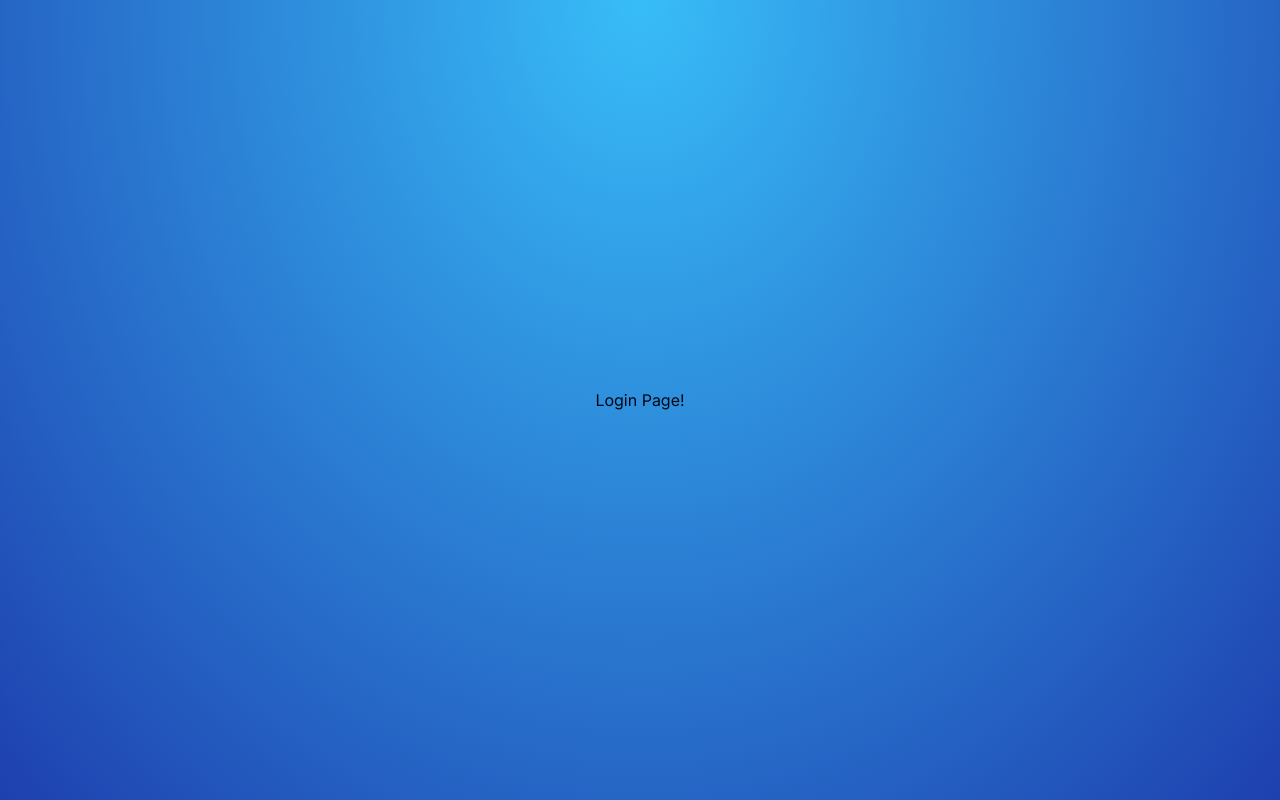
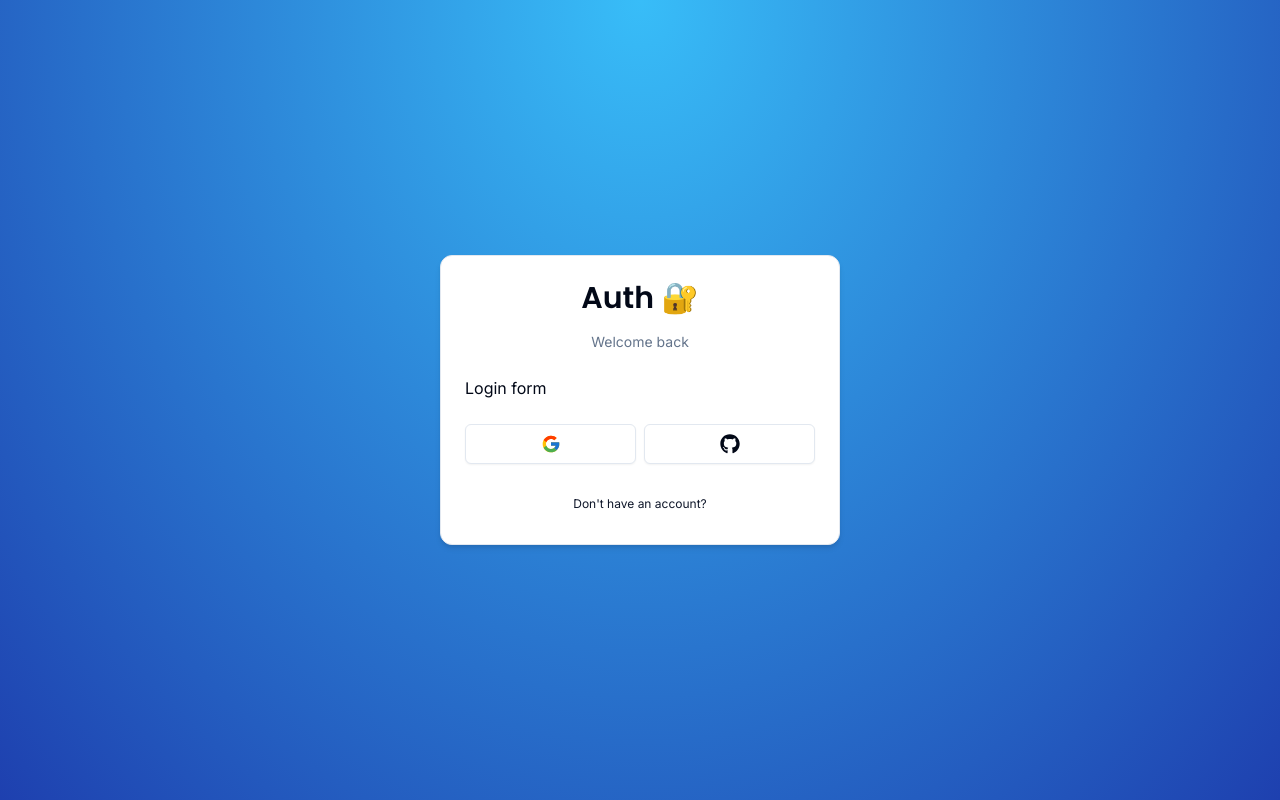
Before and after one commit to Alexandra2888/next-auth, a Next.js app: page /auth/login in a window 1280 px wide. Built offline with nearby package versions, Linux system fonts and the light colour scheme.

Commit message:
adding card wrapper

```diff
--- a/app/auth/login/page.tsx
+++ b/app/auth/login/page.tsx
@@ -1,6 +1,8 @@
+import LoginForm from "@/components/auth/login-form";
+
 const LoginPage = () => {
     return (
-        <div>Login Page!</div>
+       <LoginForm/>
     )
 }
 
--- /dev/null
+++ b/components/auth/back-buton.tsx
@@ -0,0 +1,17 @@
+"use client";
+
+import Link from "next/link";
+import { Button } from "../ui/button";
+
+interface BackbuttonProps {
+    href:string;
+    label:string;
+}
+
+export const BackButton = ({href, label}:BackbuttonProps) => {
+    return (
+        <Button variant="link" className="font-normal w-full" size="sm" asChild>
+            <Link href={href}>{label}</Link>
+        </Button>
+    )
+}
--- /dev/null
+++ b/components/auth/card-wrapper.tsx
@@ -0,0 +1,39 @@
+"use client";
+
+import { Card, CardContent, CardFooter, CardHeader } from "../ui/card";
+import { BackButton } from "./back-buton";
+import { Header } from "./header";
+import { Social } from "./social";
+
+interface CardWrapperProps {
+  children: React.ReactNode;
+  headerLabel: string;
+  backButtonLabel: string;
+  backButtonHref: string;
+  showSocial?: boolean;
+}
+
+export const CardWrapper = ({
+  children,
+  headerLabel,
+  backButtonHref,
+  backButtonLabel,
+  showSocial,
+}: CardWrapperProps) => {
+  return (
+    <Card className="w-[400px] shadow-md">
+      <CardHeader>
+        <Header label={headerLabel} />
+      </CardHeader>
+      <CardContent>{children}</CardContent>
+      {showSocial && (
+        <CardFooter>
+          <Social />
+        </CardFooter>
+      )}
+      <CardFooter>
+        <BackButton label={backButtonLabel} href={backButtonHref}/>
+      </CardFooter>
+    </Card>
+  );
+};
--- /dev/null
+++ b/components/auth/header.tsx
@@ -0,0 +1,20 @@
+import { Poppins } from "next/font/google";
+import { cn } from "@/lib/utils";
+
+const font = Poppins({
+  subsets: ["latin"],
+  weight: ["600"],
+});
+
+interface HeaderProps {
+  label: string;
+}
+
+export const Header = ({ label }: HeaderProps) => {
+  return (
+    <div className="w-full flex flex-col gap-y-4 items-center justify-center">
+        <h1 className={cn("text-3xl font-semibold", font.className)}>Auth 🔐</h1>
+    <p className="text-muted-foreground text-sm">{label}</p>
+    </div>
+  );
+};
--- /dev/null
+++ b/components/auth/login-form.tsx
@@ -0,0 +1,16 @@
+import { CardWrapper } from "./card-wrapper";
+
+export const LoginForm = () => {
+    return (
+<CardWrapper
+headerLabel="Welcome back"
+backButtonHref="/auth/register"
+backButtonLabel="Don't have an account?"
+showSocial
+>
+    Login form
+</CardWrapper>
+    )
+}
+
+export default LoginForm;
--- /dev/null
+++ b/components/auth/social.tsx
@@ -0,0 +1,22 @@
+    "use client";
+
+import { FaGithub } from "react-icons/fa";
+import { FcGoogle } from "react-icons/fc";
+import { Button } from "../ui/button";
+
+
+
+    export const Social = () => {
+        return (
+            <div className="flex items-center w-full gap-x-2">
+                <Button size="lg" className="w-full" variant="outline" onClick={() => {}}>
+                    <FcGoogle className="w-5 h-5"/>
+                </Button>
+                <Button size="lg" className="w-full" variant="outline" onClick={() => {}}>
+                    <FaGithub className="w-5 h-5"/>
+                </Button>
+            </div>
+        )
+    }
+
+    export default Social;
--- /dev/null
+++ b/components/ui/card.tsx
@@ -0,0 +1,76 @@
+import * as React from "react"
+
+import { cn } from "@/lib/utils"
+
+const Card = React.forwardRef<
+  HTMLDivElement,
+  React.HTMLAttributes<HTMLDivElement>
+>(({ className, ...props }, ref) => (
+  <div
+    ref={ref}
+    className={cn(
+      "rounded-xl border bg-card text-card-foreground shadow",
+      className
+    )}
+    {...props}
+  />
+))
+Card.displayName = "Card"
+
+const CardHeader = React.forwardRef<
+  HTMLDivElement,
+  React.HTMLAttributes<HTMLDivElement>
+>(({ className, ...props }, ref) => (
+  <div
+    ref={ref}
+    className={cn("flex flex-col space-y-1.5 p-6", className)}
+    {...props}
+  />
+))
+CardHeader.displayName = "CardHeader"
+
+const CardTitle = React.forwardRef<
+  HTMLParagraphElement,
+  React.HTMLAttributes<HTMLHeadingElement>
+>(({ className, ...props }, ref) => (
+  <h3
+    ref={ref}
+    className={cn("font-semibold leading-none tracking-tight", className)}
+    {...props}
+  />
+))
+CardTitle.displayName = "CardTitle"
+
+const CardDescription = React.forwardRef<
+  HTMLParagraphElement,
+  React.HTMLAttributes<HTMLParagraphElement>
+>(({ className, ...props }, ref) => (
+  <p
+    ref={ref}
+    className={cn("text-sm text-muted-foreground", className)}
+    {...props}
+  />
+))
+CardDescription.displayName = "CardDescription"
+
+const CardContent = React.forwardRef<
+  HTMLDivElement,
+  React.HTMLAttributes<HTMLDivElement>
+>(({ className, ...props }, ref) => (
+  <div ref={ref} className={cn("p-6 pt-0", className)} {...props} />
+))
+CardContent.displayName = "CardContent"
+
+const CardFooter = React.forwardRef<
+  HTMLDivElement,
+  React.HTMLAttributes<HTMLDivElement>
+>(({ className, ...props }, ref) => (
+  <div
+    ref={ref}
+    className={cn("flex items-center p-6 pt-0", className)}
+    {...props}
+  />
+))
+CardFooter.displayName = "CardFooter"
+
+export { Card, CardHeader, CardFooter, CardTitle, CardDescription, CardContent }
--- a/package.json
+++ b/package.json
@@ -16,6 +16,7 @@
     "next": "14.1.0",
     "react": "^18",
     "react-dom": "^18",
+    "react-icons": "^5.0.1",
     "tailwind-merge": "^2.2.1",
     "tailwindcss-animate": "^1.0.7"
   },
```
Also changed, not shown: 1 other file (tests, documents, lock files or other folders).
